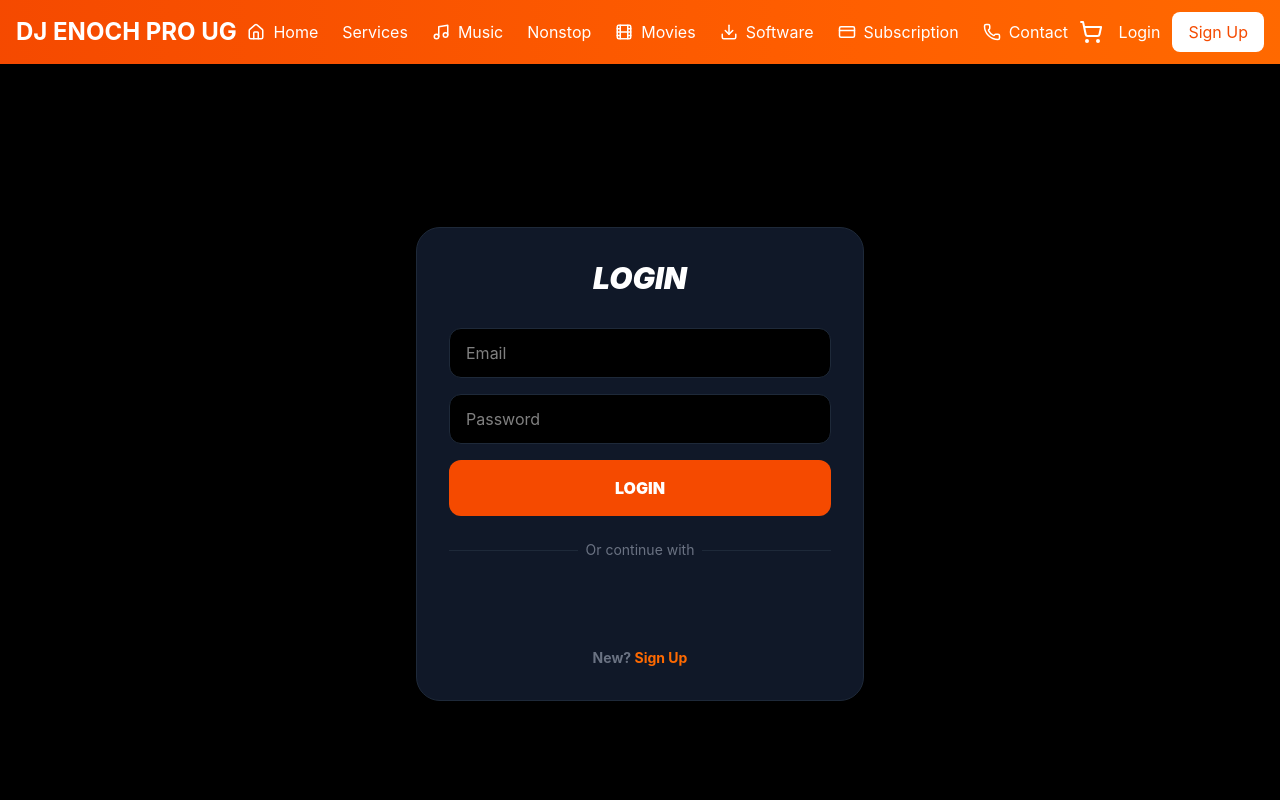
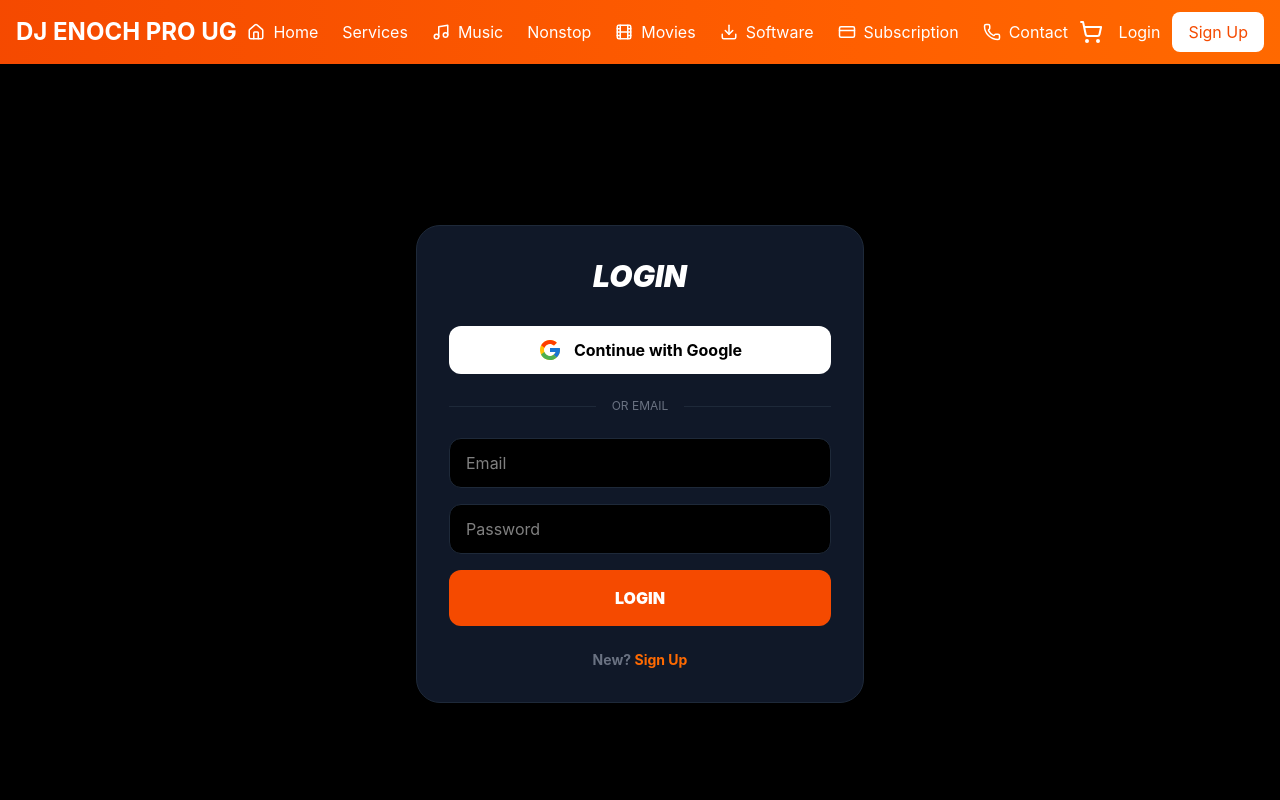
Before and after one commit to primerceug256/Businesswebsitefordjenoch, a React (Vite) app: page /login in a window 1280 px wide. Shown: the top 800 px of the page. Built offline with nearby package versions, Linux system fonts and the light colour scheme.

Commit message:
Update Login.tsx

```diff
--- a/src/app/pages/Login.tsx
+++ b/src/app/pages/Login.tsx
@@ -2,14 +2,14 @@ import { useState } from 'react';
 import { useNavigate, Link } from 'react-router';
 import { useAuth } from '../context/AuthContext';
 import { Loader2, AlertCircle } from 'lucide-react';
-import { GoogleLogin } from '@react-oauth/google';
+import { FcGoogle } from 'react-icons/fc';
 
 export default function Login() {
   const [email, setEmail] = useState('');
   const [password, setPassword] = useState('');
   const [error, setError] = useState('');
   const [loading, setLoading] = useState(false);
-  const { login, googleLogin } = useAuth();
+  const { login, loginWithGoogle } = useAuth();
   const navigate = useNavigate();
 
   const handleLogin = async (e: React.FormEvent) => {
@@ -28,13 +28,28 @@ export default function Login() {
 
   return (
     <div className="min-h-screen bg-black flex items-center justify-center px-4">
-      <div className="bg-gray-900 border border-gray-800 rounded-3xl p-8 w-full max-w-md shadow-2xl">
+      <div className="bg-gray-900 border border-gray-800 p-8 rounded-3xl w-full max-w-md shadow-2xl">
         <h1 className="text-3xl font-black text-white text-center uppercase italic mb-8">Login</h1>
+
+        <button
+          onClick={loginWithGoogle}
+          className="w-full bg-white text-black py-3 rounded-xl font-bold flex items-center justify-center gap-3 hover:bg-gray-100 mb-6"
+        >
+          <FcGoogle size={24} /> Continue with Google
+        </button>
+
+        <div className="relative flex items-center mb-6">
+          <div className="flex-grow border-t border-gray-800"></div>
+          <span className="mx-4 text-gray-500 text-xs uppercase">Or Email</span>
+          <div className="flex-grow border-t border-gray-800"></div>
+        </div>
+
         {error && (
           <div className="bg-red-500/10 border border-red-500/50 text-red-500 p-3 rounded-xl mb-4 text-sm font-bold flex items-center gap-2">
             <AlertCircle size={16} /> {error}
           </div>
         )}
+
         <form onSubmit={handleLogin} className="space-y-4">
           <input type="email" placeholder="Email" value={email} onChange={(e) => setEmail(e.target.value)} required className="w-full px-4 py-3 bg-black border border-gray-800 rounded-xl text-white outline-none focus:border-orange-500" />
           <input type="password" placeholder="Password" value={password} onChange={(e) => setPassword(e.target.value)} required className="w-full px-4 py-3 bg-black border border-gray-800 rounded-xl text-white outline-none focus:border-orange-500" />
@@ -42,33 +57,6 @@ export default function Login() {
             {loading ? <Loader2 className="animate-spin mx-auto" /> : 'Login'}
           </button>
         </form>
-        <div className="relative my-6">
-          <div className="absolute inset-0 flex items-center">
-            <div className="w-full border-t border-gray-800"></div>
-          </div>
-          <div className="relative flex justify-center text-sm">
-            <span className="px-2 bg-gray-900 text-gray-500">Or continue with</span>
-          </div>
-        </div>
-        <div className="flex justify-center">
-          <GoogleLogin
-            onSuccess={async (credentialResponse) => {
-              try {
-                setError('');
-                setLoading(true);
-                if (credentialResponse.credential) {
-                  await googleLogin(credentialResponse.credential);
-                  navigate('/');
-                }
-              } catch (err: any) {
-                setError(err.message);
-              } finally {
-                setLoading(false);
-              }
-            }}
-            onError={() => setError('Google login failed')}
-          />
-        </div>
         <p className="text-center mt-6 text-gray-500 text-sm font-bold">New? <Link to="/signup" className="text-orange-500">Sign Up</Link></p>
       </div>
     </div>
```
